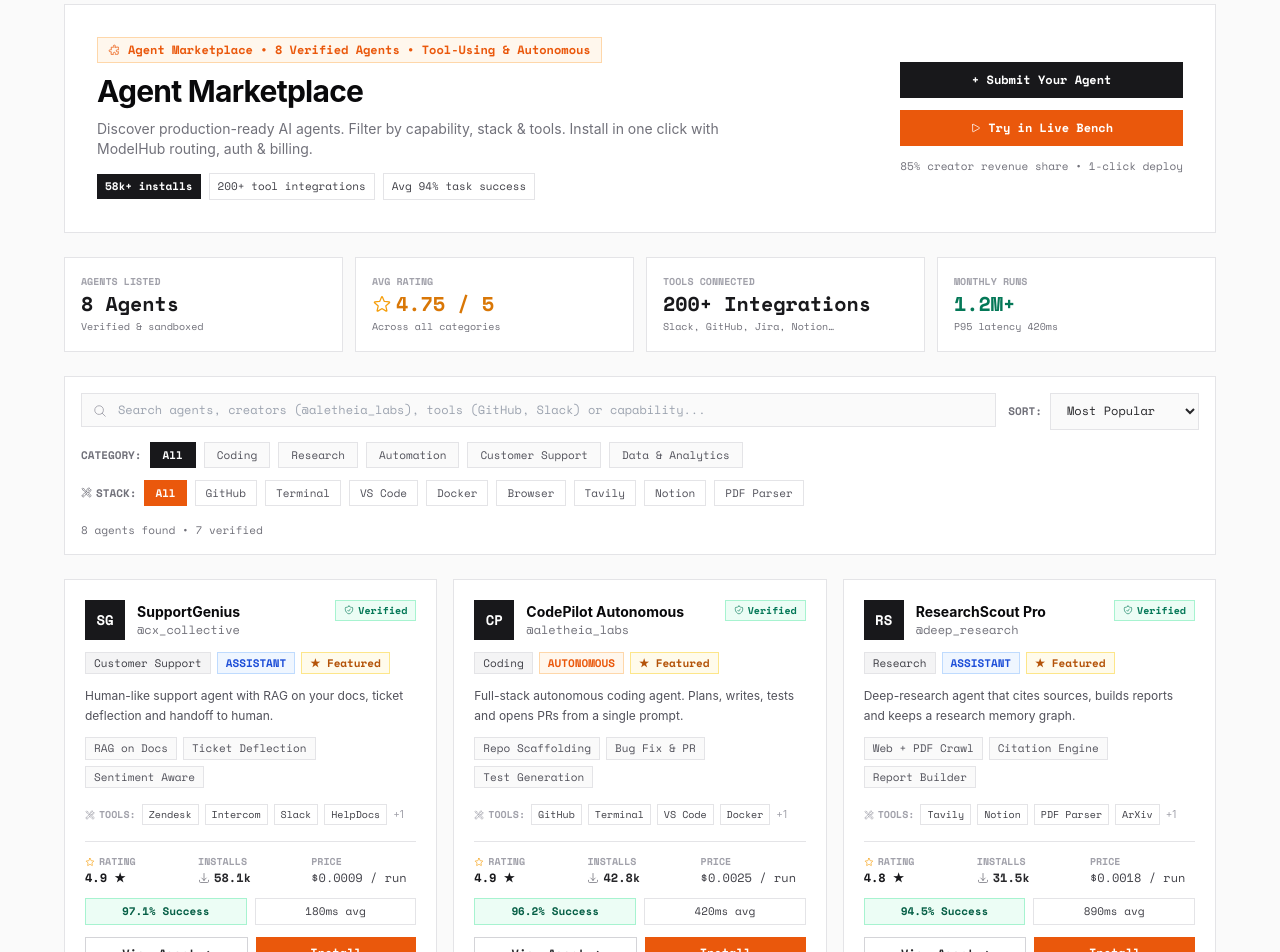
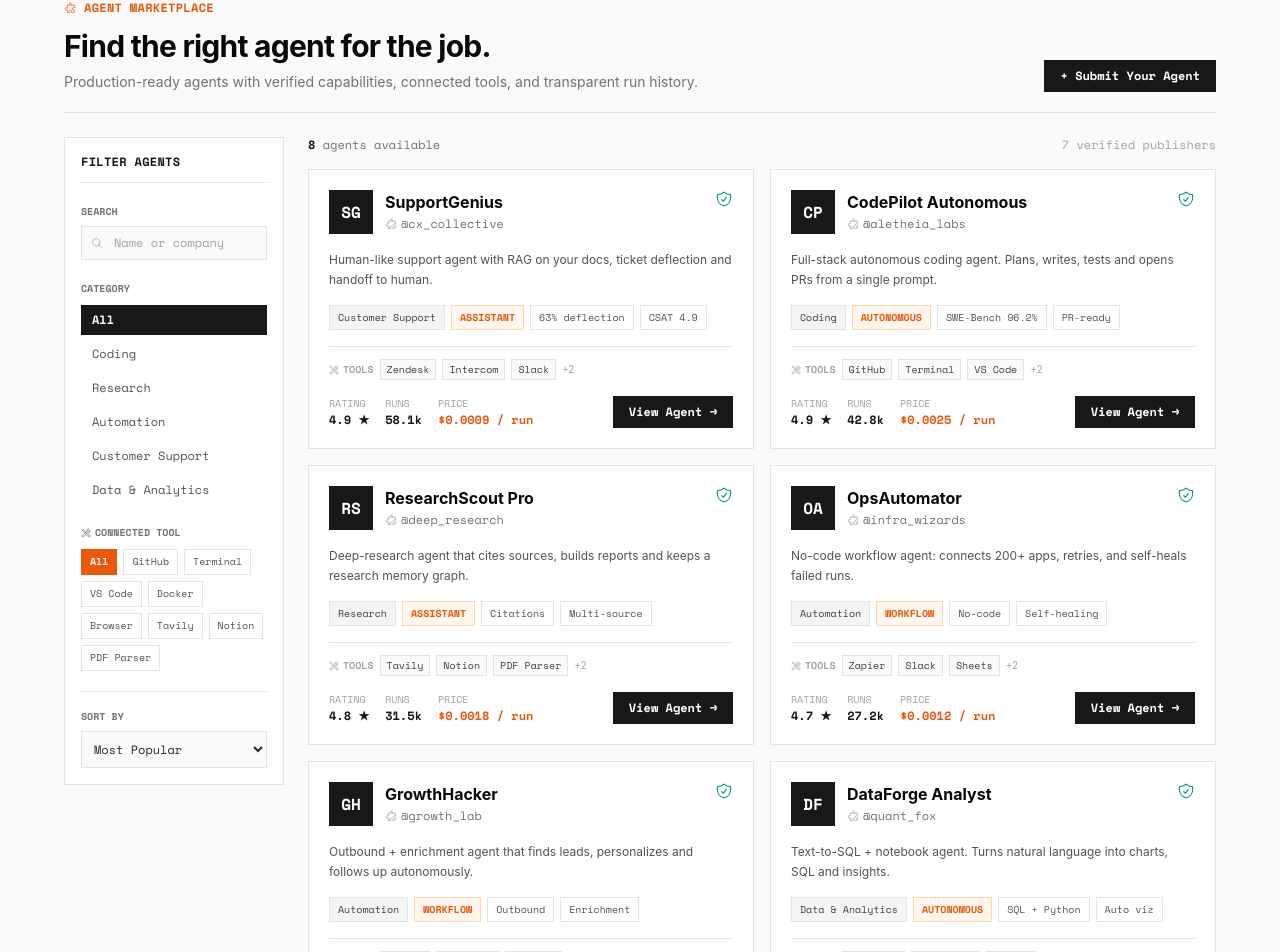
Before and after one commit to vikasvkori1290/codefury-9.0, a React (Vite) app in the folder client/: page /agents in a window 1280 px wide. Shown: the part 93-1045 px from the top of the page. Built offline with nearby package versions, Linux system fonts and the light colour scheme; no server answers; a web font is replaced by a local one.

Commit message:
feat: agent sidebar filter

```diff
--- a/client/src/pages/AgentMarketplacePage.jsx
+++ b/client/src/pages/AgentMarketplacePage.jsx
@@ -253,224 +253,116 @@
   }, [search, category, sortBy, toolFilter]);
 
   return (
-    <div className="min-h-screen bg-[#fafafa] text-zinc-900 font-sans selection:bg-[#ea580c] selection:text-white py-10 px-4 sm:px-8">
+    <div className="min-h-screen bg-[#fafafa] text-zinc-900 font-sans selection:bg-[#ea580c] selection:text-white py-8 px-4 sm:px-8">
       <div className="max-w-6xl mx-auto space-y-6">
-        {/* Hero */}
-        <div className="p-6 sm:p-8 bg-white border border-[#e4e4e7] shadow-xs flex flex-col lg:flex-row lg:items-center justify-between gap-6">
-          <div className="space-y-2.5">
-            <div className="inline-flex items-center gap-2 px-2.5 py-1 bg-[#fff7ed] border border-orange-200 text-xs font-mono text-[#ea580c] font-bold">
-              <HiOutlinePuzzlePiece />
-              <span>Agent Marketplace • 8 Verified Agents • Tool-Using & Autonomous</span>
+        <div className="flex flex-col sm:flex-row sm:items-end justify-between gap-4 border-b border-[#e4e4e7] pb-5">
+          <div className="space-y-2">
+            <div className="inline-flex items-center gap-2 text-xs font-mono text-[#ea580c] font-bold uppercase tracking-wide">
+              <HiOutlinePuzzlePiece /> Agent Marketplace
             </div>
-            <h1 className="text-2xl sm:text-3xl font-bold tracking-tight text-zinc-950">
-              Agent Marketplace
-            </h1>
-            <p className="text-xs sm:text-sm text-zinc-500 max-w-2xl leading-relaxed">
-              Discover production-ready AI agents. Filter by capability, stack & tools. Install in one click with ModelHub routing, auth & billing.
-            </p>
-            <div className="flex flex-wrap items-center gap-2 pt-1 font-mono text-[11px]">
-              <span className="px-2 py-1 bg-zinc-900 text-white font-bold">58k+ installs</span>
-              <span className="px-2 py-1 bg-white border border-[#e4e4e7] text-zinc-700">200+ tool integrations</span>
-              <span className="px-2 py-1 bg-white border border-[#e4e4e7] text-zinc-700">Avg 94% task success</span>
-            </div>
+            <h1 className="text-2xl sm:text-3xl font-bold tracking-tight text-zinc-950">Find the right agent for the job.</h1>
+            <p className="text-xs sm:text-sm text-zinc-500 max-w-2xl">Production-ready agents with verified capabilities, connected tools, and transparent run history.</p>
           </div>
-
-          <div className="flex flex-col gap-3 shrink-0">
-            <Link
-              to="/agents/request"
-              className="px-5 py-2.5 bg-zinc-900 hover:bg-black text-white font-bold text-xs font-mono text-center transition-all shadow-xs"
-            >
-              + Submit Your Agent
-            </Link>
-            <Link
-              to="/live-bench"
-              className="px-5 py-2.5 bg-[#ea580c] hover:bg-[#c2410c] text-white font-bold text-xs font-mono text-center flex items-center justify-center gap-1.5 shadow-xs"
-            >
-              <HiOutlinePlay />
-              <span>Try in Live Bench</span>
-            </Link>
-            <p className="text-[11px] text-zinc-500 font-mono text-center">85% creator revenue share • 1-click deploy</p>
-          </div>
+          <Link to="/agents/request" className="px-4 py-2 bg-zinc-900 hover:bg-black text-white font-bold text-xs font-mono text-center shadow-xs shrink-0">+ Submit Your Agent</Link>
         </div>
 
-        {/* Stats strip */}
-        <div className="grid grid-cols-2 sm:grid-cols-4 gap-3 font-mono text-xs">
-          <div className="p-4 bg-white border border-[#e4e4e7] shadow-xs">
-            <span className="text-[10px] text-zinc-400 block uppercase font-semibold">Agents Listed</span>
-            <div className="text-xl font-bold text-zinc-900">{AGENTS.length} Agents</div>
-            <span className="text-[10px] text-zinc-500">Verified & sandboxed</span>
-          </div>
-          <div className="p-4 bg-white border border-[#e4e4e7] shadow-xs">
-            <span className="text-[10px] text-zinc-400 block uppercase font-semibold">Avg Rating</span>
-            <div className="text-xl font-bold text-amber-600 flex items-center gap-1"><HiOutlineStar className="text-amber-500" /> 4.75 / 5</div>
-            <span className="text-[10px] text-zinc-500">Across all categories</span>
-          </div>
-          <div className="p-4 bg-white border border-[#e4e4e7] shadow-xs">
-            <span className="text-[10px] text-zinc-400 block uppercase font-semibold">Tools Connected</span>
-            <div className="text-xl font-bold text-zinc-900">200+ Integrations</div>
-            <span className="text-[10px] text-zinc-500">Slack, GitHub, Jira, Notion…</span>
-          </div>
-          <div className="p-4 bg-white border border-[#e4e4e7] shadow-xs">
-            <span className="text-[10px] text-zinc-400 block uppercase font-semibold">Monthly Runs</span>
-            <div className="text-xl font-bold text-emerald-700">1.2M+</div>
-            <span className="text-[10px] text-zinc-500">P95 latency 420ms</span>
-          </div>
-        </div>
+        <div className="grid grid-cols-1 lg:grid-cols-[220px_minmax(0,1fr)] gap-6 items-start">
+          {/* Left filter rail */}
+          <aside className="bg-white border border-[#e4e4e7] p-4 shadow-xs space-y-5 font-mono text-xs lg:sticky lg:top-20">
+            <div className="flex items-center justify-between border-b border-[#e4e4e7] pb-3">
+              <h2 className="font-bold uppercase tracking-wide text-zinc-900">Filter agents</h2>
+              {(search || category !== "All" || toolFilter !== "All") && (
+                <button onClick={() => { setSearch(""); setCategory("All"); setToolFilter("All"); }} className="text-[#ea580c] font-bold hover:underline cursor-pointer">Reset</button>
+              )}
+            </div>
 
-        {/* Search & Filters */}
-        <div className="bg-white border border-[#e4e4e7] p-4 shadow-xs space-y-3 font-mono text-xs">
-          <div className="flex flex-col lg:flex-row gap-3">
-            <div className="flex-1 relative">
-              <HiOutlineMagnifyingGlass className="absolute left-3 top-1/2 -translate-y-1/2 text-zinc-400 text-sm" />
-              <input
-                value={search}
-                onChange={(e) => setSearch(e.target.value)}
-                placeholder="Search agents, creators (@aletheia_labs), tools (GitHub, Slack) or capability..."
-                className="w-full bg-[#fafafa] border border-[#e4e4e7] focus:border-[#ea580c] text-zinc-900 pl-9 pr-3.5 py-2 outline-none"
-              />
+            <label className="block space-y-1.5">
+              <span className="text-[10px] text-zinc-500 uppercase font-bold">Search</span>
+              <div className="relative">
+                <HiOutlineMagnifyingGlass className="absolute left-2.5 top-1/2 -translate-y-1/2 text-zinc-400" />
+                <input value={search} onChange={(e) => setSearch(e.target.value)} placeholder="Name or company" className="w-full bg-[#fafafa] border border-[#e4e4e7] focus:border-[#ea580c] pl-8 pr-2 py-2 outline-none text-xs" />
+              </div>
+            </label>
+
+            <div className="space-y-2">
+              <span className="text-[10px] text-zinc-500 uppercase font-bold">Category</span>
+              <div className="space-y-1">
+                {AGENT_CATEGORIES.map((cat) => (
+                  <button key={cat} onClick={() => setCategory(cat)} className={`w-full text-left px-2.5 py-1.5 border transition-all cursor-pointer ${category === cat ? "bg-zinc-900 text-white border-zinc-900 font-bold" : "bg-white text-zinc-600 border-transparent hover:bg-zinc-50 hover:border-[#e4e4e7]"}`}>{cat}</button>
+                ))}
+              </div>
             </div>
-            <div className="flex items-center gap-2 shrink-0">
-              <span className="text-zinc-500 uppercase text-[11px] font-bold">Sort:</span>
-              <select
-                value={sortBy}
-                onChange={(e) => setSortBy(e.target.value)}
-                className="bg-[#fafafa] border border-[#e4e4e7] text-zinc-800 px-3 py-2 outline-none cursor-pointer focus:border-[#ea580c]"
-              >
+
+            <div className="space-y-2">
+              <span className="text-[10px] text-zinc-500 uppercase font-bold flex items-center gap-1"><HiOutlineWrenchScrewdriver /> Connected tool</span>
+              <div className="flex flex-wrap gap-1.5">
+                {allTools.map((tool) => (
+                  <button key={tool} onClick={() => setToolFilter(tool)} className={`px-2 py-1 border text-[10px] transition-all cursor-pointer ${toolFilter === tool ? "bg-[#ea580c] text-white border-[#ea580c] font-bold" : "bg-white text-zinc-600 border-[#e4e4e7] hover:border-zinc-400"}`}>{tool}</button>
+                ))}
+              </div>
+            </div>
+
+            <label className="block space-y-1.5 border-t border-[#e4e4e7] pt-4">
+              <span className="text-[10px] text-zinc-500 uppercase font-bold">Sort by</span>
+              <select value={sortBy} onChange={(e) => setSortBy(e.target.value)} className="w-full bg-[#fafafa] border border-[#e4e4e7] text-zinc-800 px-2 py-2 outline-none cursor-pointer focus:border-[#ea580c]">
                 <option value="popular">Most Popular</option>
                 <option value="rating">Highest Rated</option>
                 <option value="price">Lowest Price</option>
                 <option value="latency">Lowest Latency</option>
               </select>
+            </label>
+          </aside>
+
+          <main className="space-y-4">
+            <div className="flex items-center justify-between font-mono text-xs">
+              <span className="text-zinc-500"><strong className="text-zinc-900">{filtered.length}</strong> agents available</span>
+              <span className="text-zinc-400">{AGENTS.filter((agent) => agent.verified).length} verified publishers</span>
             </div>
-          </div>
 
-          <div className="flex flex-wrap items-center gap-2">
-            <span className="text-[11px] font-bold text-zinc-500 uppercase">Category:</span>
-            {AGENT_CATEGORIES.map((cat) => (
-              <button
-                key={cat}
-                onClick={() => setCategory(cat)}
-                className={`px-3 py-1 text-[11px] border transition-all cursor-pointer ${category === cat ? "bg-zinc-900 text-white font-bold border-zinc-900" : "bg-[#fafafa] text-zinc-600 border-[#e4e4e7] hover:border-zinc-400 hover:text-black"}`}
-              >
-                {cat}
-              </button>
-            ))}
-          </div>
-
-          <div className="flex flex-wrap items-center gap-2">
-            <span className="text-[11px] font-bold text-zinc-500 uppercase flex items-center gap-1"><HiOutlineWrenchScrewdriver /> Stack:</span>
-            {allTools.map((t) => (
-              <button
-                key={t}
-                onClick={() => setToolFilter(t)}
-                className={`px-2.5 py-1 text-[11px] border transition-all cursor-pointer ${toolFilter === t ? "bg-[#ea580c] text-white font-bold border-[#ea580c]" : "bg-white text-zinc-600 border-[#e4e4e7] hover:border-zinc-400 hover:text-black"}`}
-              >
-                {t}
-              </button>
-            ))}
-          </div>
-
-          <div className="flex items-center justify-between pt-1 text-[11px] text-zinc-500">
-            <span>{filtered.length} agents found • {AGENTS.filter(a=>a.verified).length} verified</span>
-            {(search || category !== "All" || toolFilter !== "All") && (
-              <button onClick={() => {setSearch(""); setCategory("All"); setToolFilter("All");}} className="text-[#ea580c] font-bold hover:underline cursor-pointer">Clear filters</button>
-            )}
-          </div>
-        </div>
-
-        {/* Agent Grid */}
-        <div className="grid grid-cols-1 md:grid-cols-2 lg:grid-cols-3 gap-4">
-          {filtered.map((agent) => (
-            <Link
-              key={agent.id}
-              to={`/agents/${agent.id}`}
-              className="bg-white border border-[#e4e4e7] hover:border-zinc-400 p-5 flex flex-col justify-between transition-all group shadow-xs space-y-4 text-left"
-            >
-              <div className="space-y-3">
-                <div className="flex items-start justify-between gap-2">
-                  <div className="flex items-center gap-3">
-                    <div className="w-10 h-10 bg-zinc-900 text-white flex items-center justify-center font-mono font-bold text-sm shrink-0">
-                      {agent.avatar}
-                    </div>
-                    <div className="min-w-0">
-                      <h3 className="text-sm font-bold text-zinc-950 group-hover:text-[#ea580c] transition-colors truncate">{agent.displayName}</h3>
-                      <p className="text-xs font-mono text-zinc-500">{agent.creator}</p>
+            <div className="grid grid-cols-1 md:grid-cols-2 gap-4">
+              {filtered.map((agent) => (
+                <article key={agent.id} className="bg-white border border-[#e4e4e7] hover:border-zinc-400 p-5 transition-all group shadow-xs">
+                  <div className="flex items-start gap-3">
+                    <div className="w-11 h-11 bg-zinc-900 text-white flex items-center justify-center font-mono font-bold shrink-0">{agent.avatar}</div>
+                    <div className="min-w-0 flex-1">
+                      <div className="flex items-start justify-between gap-2">
+                        <div className="min-w-0">
+                          <h3 className="text-base font-bold text-zinc-950 group-hover:text-[#ea580c] transition-colors truncate">{agent.displayName}</h3>
+                          <p className="text-xs text-zinc-500 font-mono flex items-center gap-1 mt-0.5"><HiOutlinePuzzlePiece className="text-zinc-400" /> {agent.creator}</p>
+                        </div>
+                        {agent.verified && <HiOutlineShieldCheck className="text-emerald-600 text-lg shrink-0" title="Verified publisher" />}
+                      </div>
                     </div>
                   </div>
-                  {agent.verified && (
-                    <span className="px-2 py-0.5 bg-emerald-50 border border-emerald-200 text-emerald-700 font-mono text-[10px] font-bold flex items-center gap-1 shrink-0">
-                      <HiOutlineShieldCheck /> Verified
-                    </span>
-                  )}
-                </div>
 
-                <div className="flex flex-wrap gap-1.5">
-                  <span className="px-2 py-0.5 bg-zinc-100 border border-[#e4e4e7] text-[11px] font-mono text-zinc-700">{agent.category}</span>
-                  <span className={`px-2 py-0.5 border text-[11px] font-mono font-bold uppercase ${agent.type === "autonomous" ? "bg-orange-50 border-orange-200 text-[#ea580c]" : agent.type === "assistant" ? "bg-blue-50 border-blue-200 text-blue-700" : "bg-zinc-50 border-zinc-200 text-zinc-700"}`}>{agent.type}</span>
-                  {agent.featured && <span className="px-2 py-0.5 bg-amber-50 border border-amber-200 text-amber-700 text-[11px] font-mono font-bold">★ Featured</span>}
-                </div>
+                  <p className="text-xs text-zinc-600 leading-relaxed mt-4 line-clamp-2">{agent.description}</p>
 
-                <p className="text-xs text-zinc-600 leading-relaxed line-clamp-2">{agent.description}</p>
+                  <div className="flex flex-wrap gap-1.5 mt-4">
+                    <span className="px-2 py-1 bg-zinc-100 border border-[#e4e4e7] text-[10px] font-mono text-zinc-700">{agent.category}</span>
+                    <span className="px-2 py-1 bg-[#fff7ed] border border-orange-200 text-[10px] font-mono text-[#ea580c] font-bold uppercase">{agent.type}</span>
+                    {agent.tags.slice(0, 2).map((tag) => <span key={tag} className="px-2 py-1 bg-white border border-[#e4e4e7] text-[10px] font-mono text-zinc-600">{tag}</span>)}
+                  </div>
 
-                <div className="flex flex-wrap gap-1.5">
-                  {agent.capabilities.slice(0, 3).map((c) => (
-                    <span key={c} className="px-2 py-0.5 bg-[#fafafa] border border-[#e4e4e7] text-[11px] font-mono text-zinc-600">{c}</span>
-                  ))}
-                </div>
+                  <div className="flex items-center gap-1.5 flex-wrap mt-4 pt-3 border-t border-[#e4e4e7]">
+                    <span className="text-[10px] font-mono text-zinc-400 uppercase font-bold flex items-center gap-1"><HiOutlineWrenchScrewdriver /> Tools</span>
+                    {agent.tools.slice(0, 3).map((tool) => <span key={tool} className="px-1.5 py-0.5 bg-[#fafafa] border border-[#e4e4e7] text-[10px] font-mono text-zinc-700">{tool}</span>)}
+                    {agent.tools.length > 3 && <span className="text-[10px] text-zinc-400">+{agent.tools.length - 3}</span>}
+                  </div>
 
-                <div className="flex items-center gap-1.5 flex-wrap pt-1">
-                  <span className="text-[10px] font-mono text-zinc-400 uppercase font-semibold flex items-center gap-1"><HiOutlineWrenchScrewdriver /> Tools:</span>
-                  {agent.tools.slice(0, 4).map((t) => (
-                    <span key={t} className="px-1.5 py-0.5 bg-white border border-[#e4e4e7] text-[10px] font-mono text-zinc-700">{t}</span>
-                  ))}
-                  {agent.tools.length > 4 && <span className="text-[10px] text-zinc-400">+{agent.tools.length - 4}</span>}
-                </div>
-              </div>
+                  <div className="flex items-end justify-between gap-3 mt-4 font-mono">
+                    <div className="flex items-center gap-4 text-xs">
+                      <span><span className="block text-[10px] text-zinc-400 uppercase">Rating</span><strong>{agent.rating} ★</strong></span>
+                      <span><span className="block text-[10px] text-zinc-400 uppercase">Runs</span><strong>{agent.installs}</strong></span>
+                      <span><span className="block text-[10px] text-zinc-400 uppercase">Price</span><strong className="text-[#ea580c]">{agent.pricingFormatted}</strong></span>
+                    </div>
+                    <Link to={`/agents/${agent.id}`} className="px-4 py-2 bg-zinc-900 hover:bg-[#ea580c] text-white text-xs font-bold transition-colors shrink-0">View Agent →</Link>
+                  </div>
+                </article>
+              ))}
+            </div>
 
-              <div className="space-y-3 pt-3 border-t border-[#e4e4e7] font-mono">
-                <div className="grid grid-cols-3 gap-2 text-xs">
-                  <div>
-                    <span className="text-[10px] text-zinc-400 block uppercase font-semibold flex items-center gap-1"><HiOutlineStar className="text-amber-500" /> Rating</span>
-                    <span className="text-zinc-900 font-bold">{agent.rating} ★</span>
-                  </div>
-                  <div>
-                    <span className="text-[10px] text-zinc-400 block uppercase font-semibold">Installs</span>
-                    <span className="text-zinc-800 font-bold flex items-center gap-1"><HiOutlineArrowDownTray className="text-zinc-500" />{agent.installs}</span>
-                  </div>
-                  <div>
-                    <span className="text-[10px] text-zinc-400 block uppercase font-semibold">Price</span>
-                    <span className="text-zinc-700 font-medium">{agent.pricingFormatted}</span>
-                  </div>
-                </div>
-                <div className="grid grid-cols-2 gap-2 text-[11px]">
-                  <span className="px-2 py-1 bg-emerald-50 border border-emerald-200 text-emerald-800 font-bold text-center">{agent.successRate}% Success</span>
-                  <span className="px-2 py-1 bg-white border border-[#e4e4e7] text-zinc-700 text-center">{agent.latencyMs}ms avg</span>
-                </div>
-                <div className="flex gap-2">
-                  <span className="flex-1 py-2 bg-white border border-zinc-300 text-zinc-800 text-xs font-bold text-center group-hover:bg-zinc-50 transition-colors">View Agent →</span>
-                  <span className="flex-1 py-2 bg-[#ea580c] group-hover:bg-[#c2410c] text-white text-xs font-bold text-center transition-colors">Install</span>
-                </div>
-              </div>
-            </Link>
-          ))}
-        </div>
-
-        {filtered.length === 0 && (
-          <div className="bg-white border border-dashed border-[#e4e4e7] p-10 text-center font-mono text-xs text-zinc-500">
-            No agents match your filters. Try clearing filters or search with a different term.
-          </div>
-        )}
-
-        {/* Bottom CTA */}
-        <div className="bg-zinc-900 border border-zinc-800 p-6 sm:p-8 flex flex-col sm:flex-row items-center justify-between gap-4 text-white">
-          <div className="space-y-1">
-            <h3 className="text-base font-bold flex items-center gap-2"><HiOutlineSparkles className="text-[#ea580c]" /> Build & monetize your own agent</h3>
-            <p className="text-xs text-zinc-400 font-mono">Publish to the marketplace, get discovery, managed auth, billing & 85% revenue share.</p>
-          </div>
-          <div className="flex gap-3 font-mono text-xs">
-            <Link to="/test" className="px-5 py-2.5 bg-white text-zinc-900 font-bold hover:bg-zinc-100 transition-colors">Benchmark First</Link>
-            <Link to="/agents/request" className="px-5 py-2.5 bg-[#ea580c] hover:bg-[#c2410c] text-white font-bold transition-colors">Submit Agent</Link>
-          </div>
+            {filtered.length === 0 && <div className="bg-white border border-dashed border-[#e4e4e7] p-10 text-center font-mono text-xs text-zinc-500">No agents match your filters. Try resetting the sidebar.</div>}
+          </main>
         </div>
       </div>
     </div>
```
